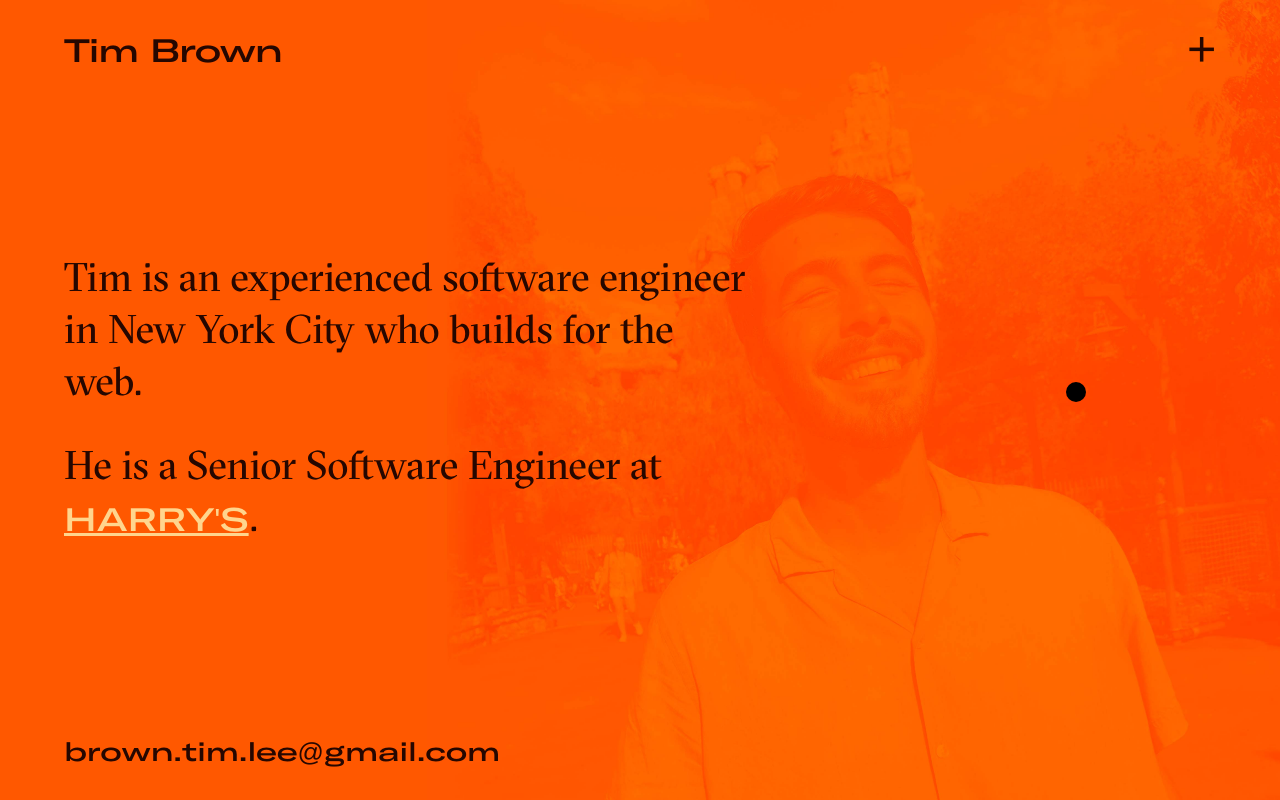
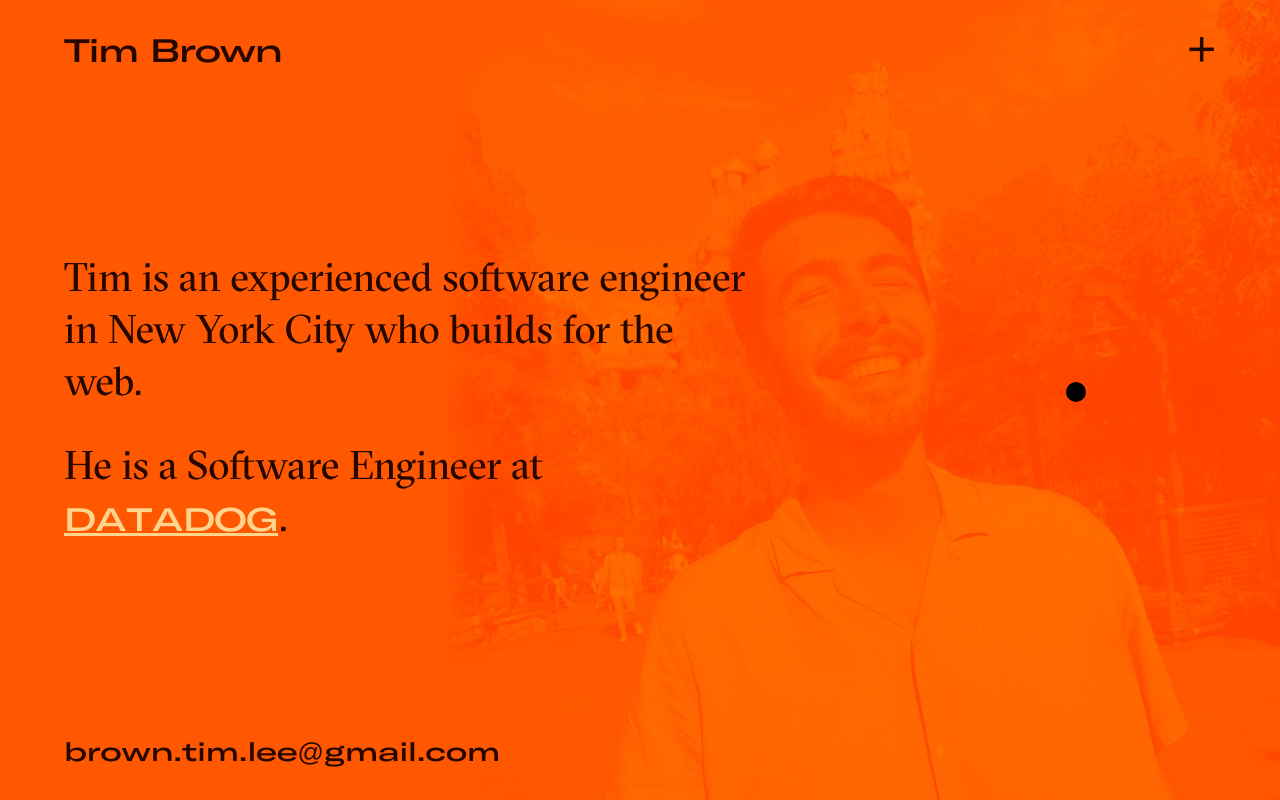
Before and after one commit to brimtown/brimtown.org, a Gatsby site: page / in a window 1280 px wide. Built offline with nearby package versions, Linux system fonts and the light colour scheme; Gatsby itself is replaced by a stand-in of ours.

Commit message:
Update job

```diff
--- a/src/pages/index.tsx
+++ b/src/pages/index.tsx
@@ -123,9 +123,9 @@ const IndexPage: React.FC = () => (
             builds for the web.
           </BodyParagraph>
           <BodyParagraph>
-            He is a Senior Software Engineer at{' '}
-            <HomepageLink href="https://www.harrys.com/" target="_">
-              Harry's
+            He is a Software Engineer at{' '}
+            <HomepageLink href="https://www.datadoghq.com/" target="_">
+              Datadog
             </HomepageLink>
             .
           </BodyParagraph>
```
